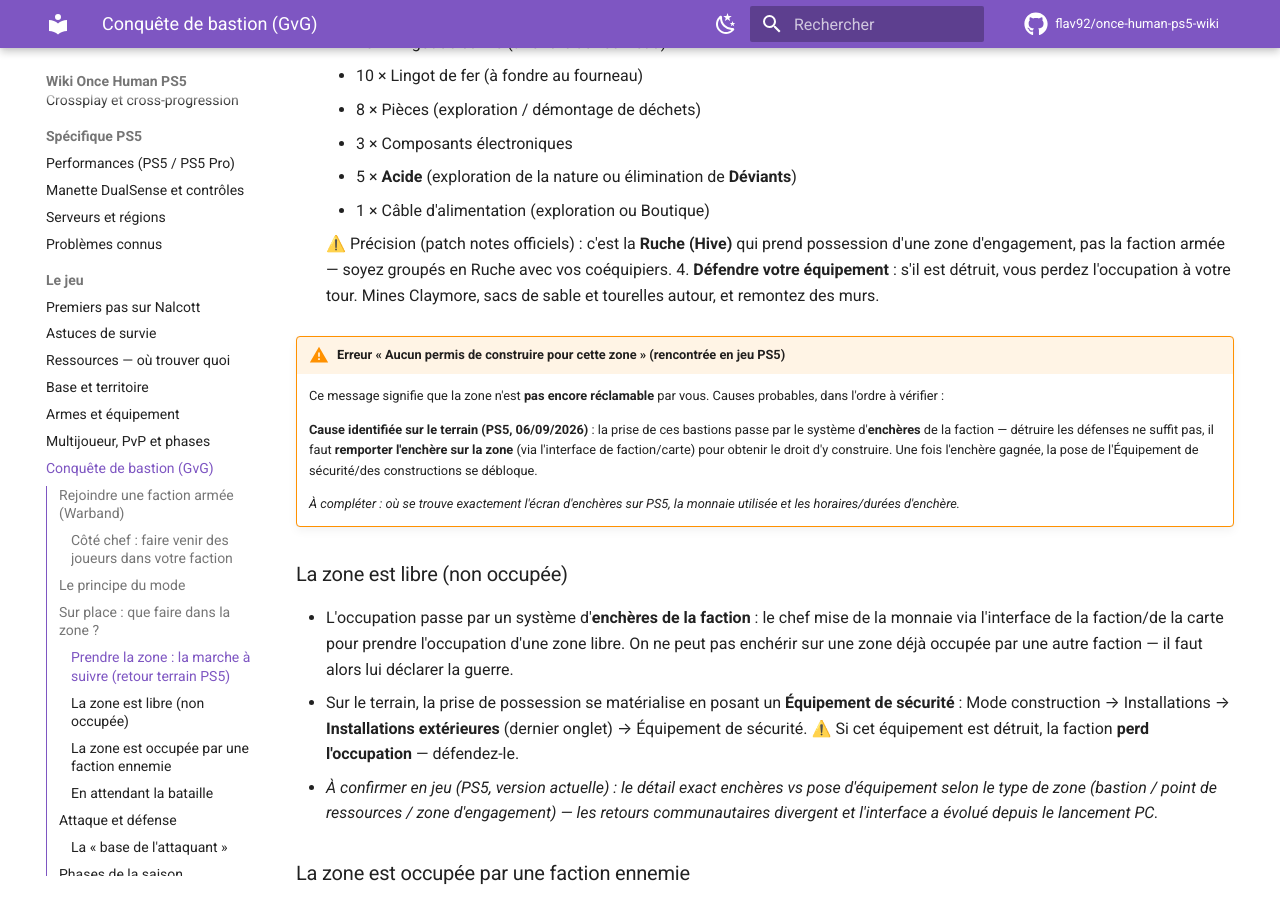
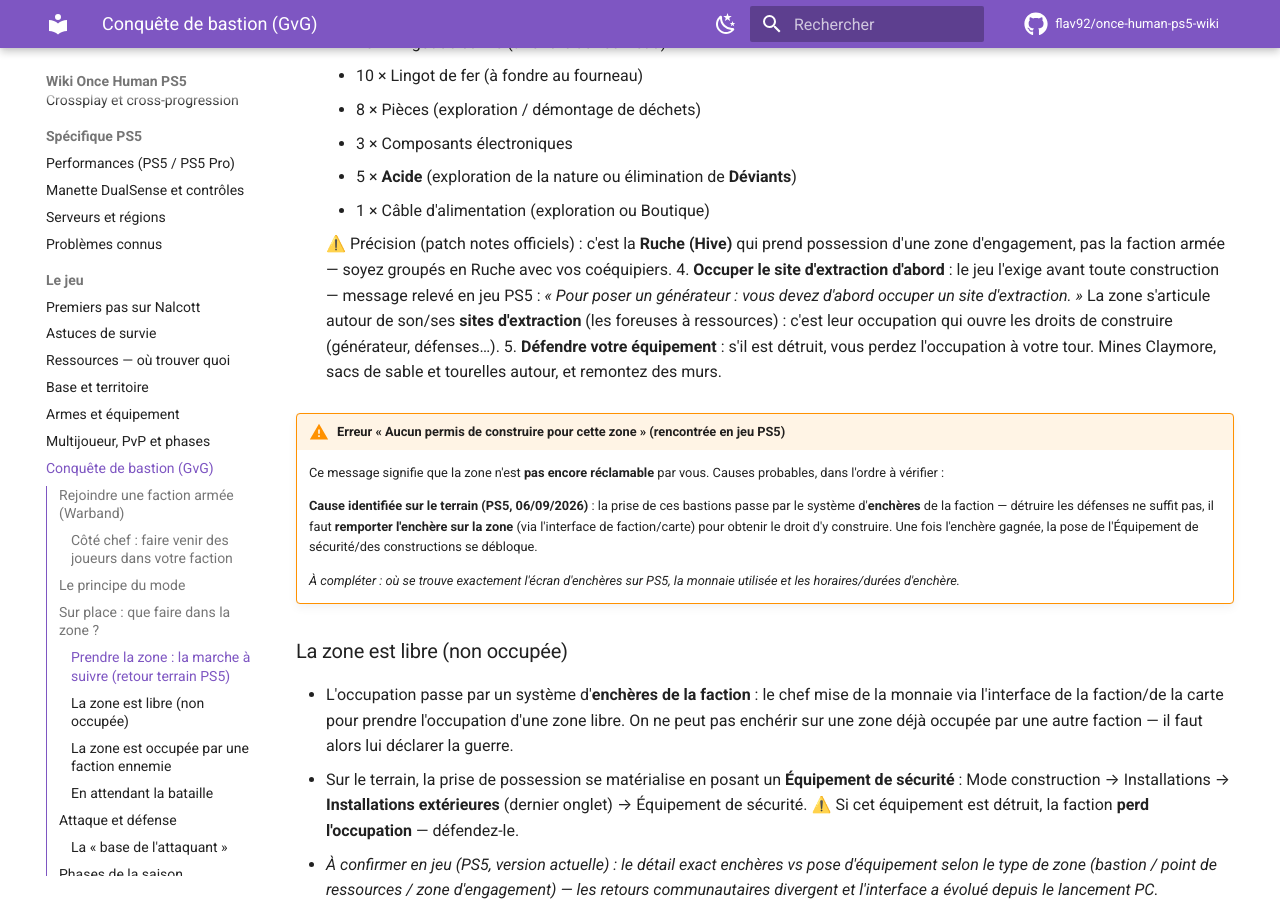
Before and after one commit to flav92/once-human-ps5-wiki, an MkDocs documentation site: the page built from docs/jeu/conquete-bastion.md, in a window 1280 px wide and 900 px high, scrolled down 1625 px. Built offline with MkDocs 1.6.1 and Material for MkDocs 9.7.7, drawn with Linux system fonts in a browser that asks for light colours; comment, search, counter and statistics services are not loaded.

Commit message:
Zone d'engagement : l'occupation du site d'extraction conditionne la construction
Co-Authored-By: Claude Fable 5 <noreply@anthropic.com>
Claude-Session: https://claude.ai/code/session_01TCxfqbazixhXZqmCd3gYVk

```diff
--- a/docs/jeu/conquete-bastion.md
+++ b/docs/jeu/conquete-bastion.md
@@ -50,7 +50,8 @@ Constaté en jeu le 06/09/2026 dans une **zone d'affrontement** ✅ (*Engagement
     - 1 × Câble d'alimentation (exploration ou Boutique)
 
     ⚠️ Précision (patch notes officiels) : c'est la **Ruche (Hive)** qui prend possession d'une zone d'engagement, pas la faction armée — soyez groupés en Ruche avec vos coéquipiers.
-4. **Défendre votre équipement** : s'il est détruit, vous perdez l'occupation à votre tour. Mines Claymore, sacs de sable et tourelles autour, et remontez des murs.
+4. **Occuper le site d'extraction d'abord** : le jeu l'exige avant toute construction — message relevé en jeu PS5 : *« Pour poser un générateur : vous devez d'abord occuper un site d'extraction. »* La zone s'articule autour de son/ses **sites d'extraction** (les foreuses à ressources) : c'est leur occupation qui ouvre les droits de construire (générateur, défenses…).
+5. **Défendre votre équipement** : s'il est détruit, vous perdez l'occupation à votre tour. Mines Claymore, sacs de sable et tourelles autour, et remontez des murs.
 
 !!! warning "Erreur « Aucun permis de construire pour cette zone » (rencontrée en jeu PS5)"
     Ce message signifie que la zone n'est **pas encore réclamable** par vous. Causes probables, dans l'ordre à vérifier :
```
Also changed, not shown: docs/glossaire.md (+1 -0 lines).
